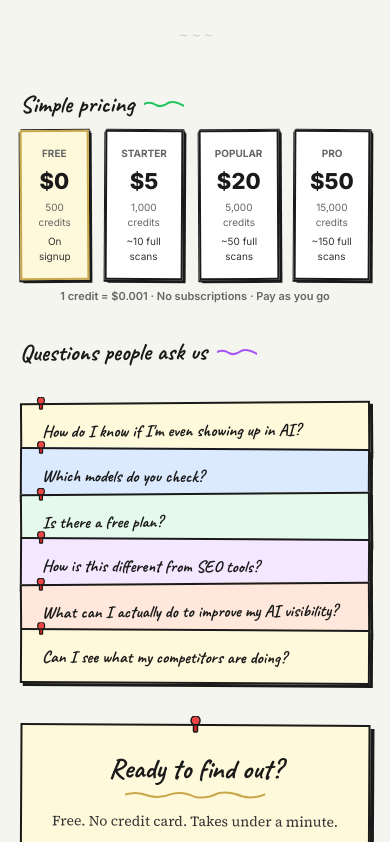
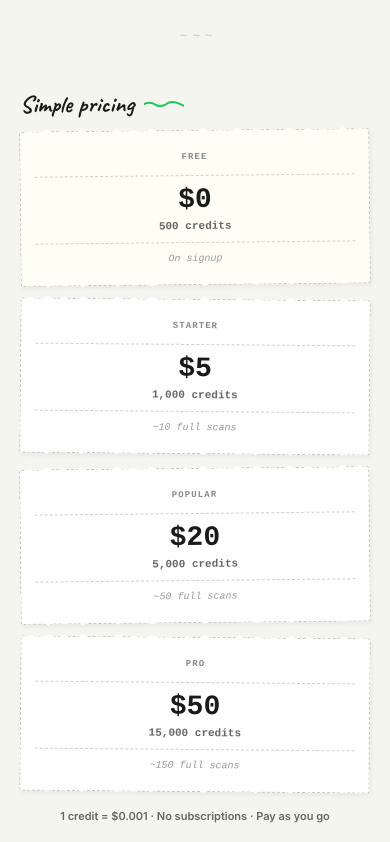
Before and after one commit to getcleanroom-xyz/llmrank, a Next.js app in the folder frontend/: page / in a window 390 px wide. Shown: the part 3982-4824 px from the top of the page. Built offline with nearby package versions, Linux system fonts and the light colour scheme; no server answers.

Commit message:
style: receipt-style pricing cards with responsive grid
- Each card styled as a frail fragile receipt with torn edges, dashed borders, monospace font
- Perforated separator lines between sections
- Slight rotation on each card
- Responsive: 4 cols desktop, 2 cols tablet, 1 col mobile

```diff
--- a/frontend/app/globals.css
+++ b/frontend/app/globals.css
@@ -974,3 +974,15 @@ input[type="checkbox"]:not(.native):disabled, input[type="radio"]:not(.native):d
     grid-row: span 1 !important;
   }
 }
+
+/* ─── Pricing grid responsive ─── */
+@media (max-width: 900px) {
+  .pricing-grid {
+    grid-template-columns: repeat(2, 1fr) !important;
+  }
+}
+@media (max-width: 500px) {
+  .pricing-grid {
+    grid-template-columns: 1fr !important;
+  }
+}
--- a/frontend/app/page.tsx
+++ b/frontend/app/page.tsx
@@ -329,29 +329,133 @@ function PricingSection() {
         </svg>
       </div>
 
-      <div className="grid-2" style={{ gridTemplateColumns: "repeat(4, 1fr)" }}>
+      <div className="pricing-grid" style={{ display: "grid", gridTemplateColumns: "repeat(4, 1fr)", gap: 14 }}>
         {PRICING_PLANS.map((plan, i) => (
           <div
             key={plan.name}
-            className="card sketchy"
             style={{
-              padding: 14,
+              position: "relative",
+              background: plan.highlight ? "#FFFEF5" : "#FEFEFE",
+              border: "1.5px dashed #C8C4BC",
+              borderRadius: 2,
+              padding: "20px 14px 18px",
               textAlign: "center",
-              transform: `rotate(${i % 2 === 0 ? "-0.3deg" : "0.3deg"})`,
-              border: plan.highlight ? "2px solid var(--primary)" : undefined,
-              background: plan.highlight ? "#FFF9DB" : undefined,
+              transform: `rotate(${i % 2 === 0 ? "-0.6deg" : "0.5deg"})`,
+              boxShadow: "1px 2px 4px rgba(0,0,0,0.06)",
+              fontFamily: "'Courier New', Courier, monospace",
             }}
           >
-            <div style={{ fontSize: 10, fontWeight: 700, color: "var(--text-muted)", textTransform: "uppercase", marginBottom: 4 }}>{plan.name}</div>
-            <div style={{ fontSize: 22, fontWeight: 800, marginBottom: 2 }}>{plan.price}</div>
-            <div style={{ fontSize: 10, color: "var(--text-muted)", marginBottom: 4 }}>{plan.credits} credits</div>
-            <div style={{ fontSize: 10, color: "var(--text-secondary)" }}>{plan.note}</div>
+            {/* Torn top edge */}
+            <svg
+              width="100%"
+              height="8"
+              viewBox="0 0 200 8"
+              preserveAspectRatio="none"
+              style={{ position: "absolute", top: -4, left: 0, right: 0 }}
+            >
+              <path
+                d="M0 8 L5 2 L10 6 L15 1 L20 5 L25 2 L30 7 L35 1 L40 6 L45 3 L50 7 L55 1 L60 5 L65 2 L70 6 L75 1 L80 5 L85 3 L90 7 L95 2 L100 6 L105 1 L110 5 L115 3 L120 7 L125 1 L130 6 L135 2 L140 5 L145 3 L150 7 L155 1 L160 6 L165 2 L170 5 L175 3 L180 7 L185 1 L190 6 L195 2 L200 5 L200 8 Z"
+                fill={plan.highlight ? "#FFFEF5" : "#FEFEFE"}
+                stroke="none"
+              />
+            </svg>
+
+            {/* Plan name */}
+            <div
+              style={{
+                fontSize: 9,
+                fontWeight: 700,
+                color: "#888",
+                textTransform: "uppercase",
+                letterSpacing: "0.12em",
+                marginBottom: 10,
+              }}
+            >
+              {plan.name}
+            </div>
+
+            {/* Perforated line */}
+            <div
+              style={{
+                borderTop: "1px dashed #D4D0C8",
+                margin: "0 0 10px",
+              }}
+            />
+
+            {/* Price */}
+            <div
+              style={{
+                fontSize: 28,
+                fontWeight: 800,
+                color: "#1A1A1A",
+                lineHeight: 1,
+                marginBottom: 4,
+              }}
+            >
+              {plan.price}
+            </div>
+
+            {/* Credits */}
+            <div
+              style={{
+                fontSize: 11,
+                color: "#666",
+                marginBottom: 8,
+                fontWeight: 600,
+              }}
+            >
+              {plan.credits} credits
+            </div>
+
+            {/* Perforated line */}
+            <div
+              style={{
+                borderTop: "1px dashed #D4D0C8",
+                margin: "0 0 8px",
+              }}
+            />
+
+            {/* Note */}
+            <div
+              style={{
+                fontSize: 10,
+                color: "#999",
+                fontStyle: "italic",
+              }}
+            >
+              {plan.note}
+            </div>
+
+            {/* Torn bottom edge */}
+            <svg
+              width="100%"
+              height="10"
+              viewBox="0 0 200 10"
+              preserveAspectRatio="none"
+              style={{ position: "absolute", bottom: -5, left: 0, right: 0 }}
+            >
+              <path
+                d="M0 0 L5 6 L10 2 L15 7 L20 3 L25 6 L30 1 L35 7 L40 3 L45 5 L50 1 L55 7 L60 3 L65 6 L70 2 L75 7 L80 3 L85 5 L90 1 L95 6 L100 2 L105 7 L110 3 L115 5 L120 1 L125 6 L130 2 L135 7 L140 3 L145 5 L150 1 L155 7 L160 3 L165 6 L170 2 L175 5 L180 1 L185 6 L190 2 L195 5 L200 3 L200 0 Z"
+                fill={plan.highlight ? "#FFFEF5" : "#FEFEFE"}
+                stroke="none"
+              />
+            </svg>
           </div>
         ))}
       </div>
-      <div style={{ fontSize: 11, color: "var(--text-muted)", fontWeight: 600, marginTop: 8, textAlign: "center" }}>
+      <div
+        style={{
+          fontSize: 11,
+          color: "var(--text-muted)",
+          fontWeight: 600,
+          marginTop: 16,
+          textAlign: "center",
+          fontFamily: "var(--font-sans), Inter, sans-serif",
+        }}
+      >
         1 credit = $0.001 &middot; No subscriptions &middot; Pay as you go
       </div>
+
     </section>
   );
 }
```
